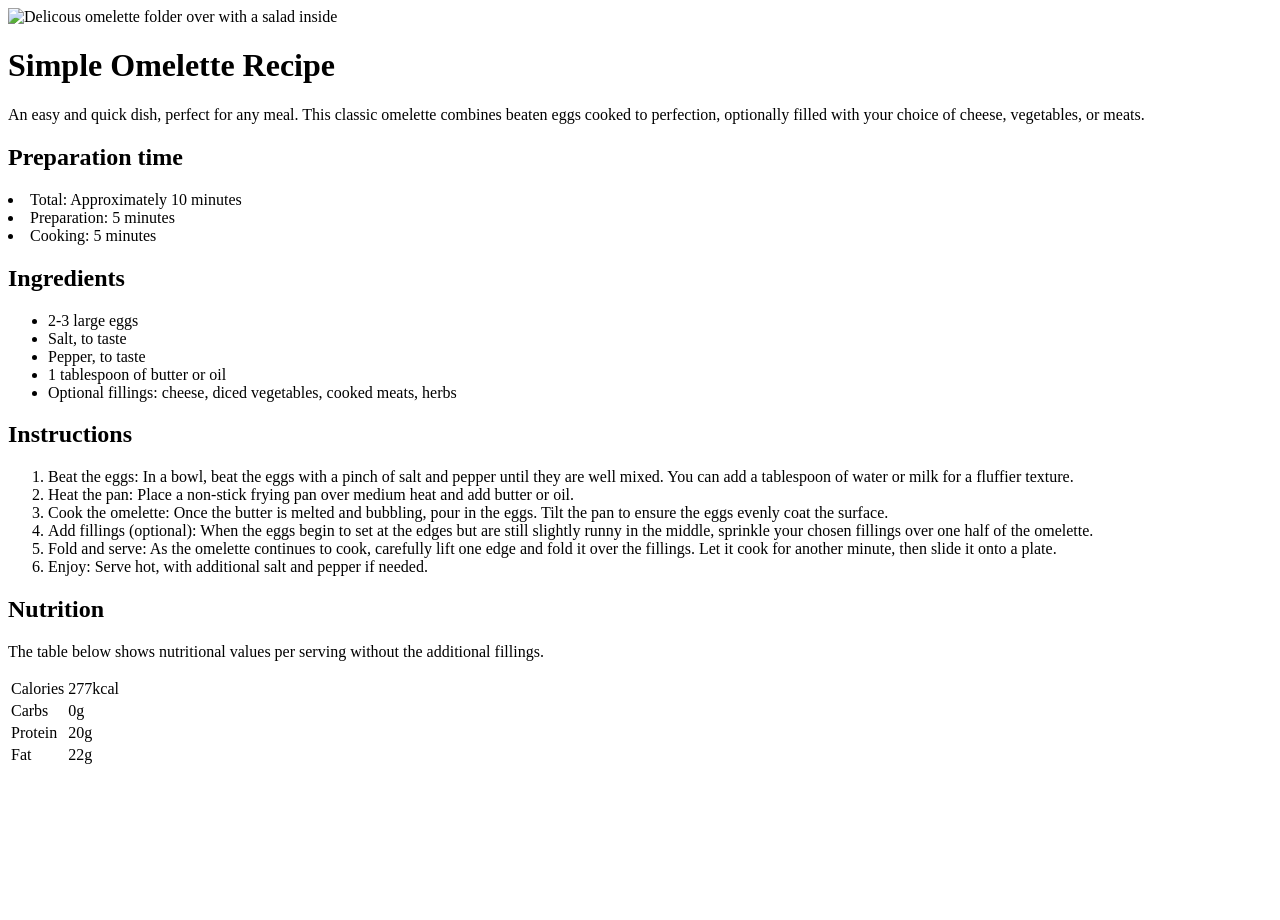
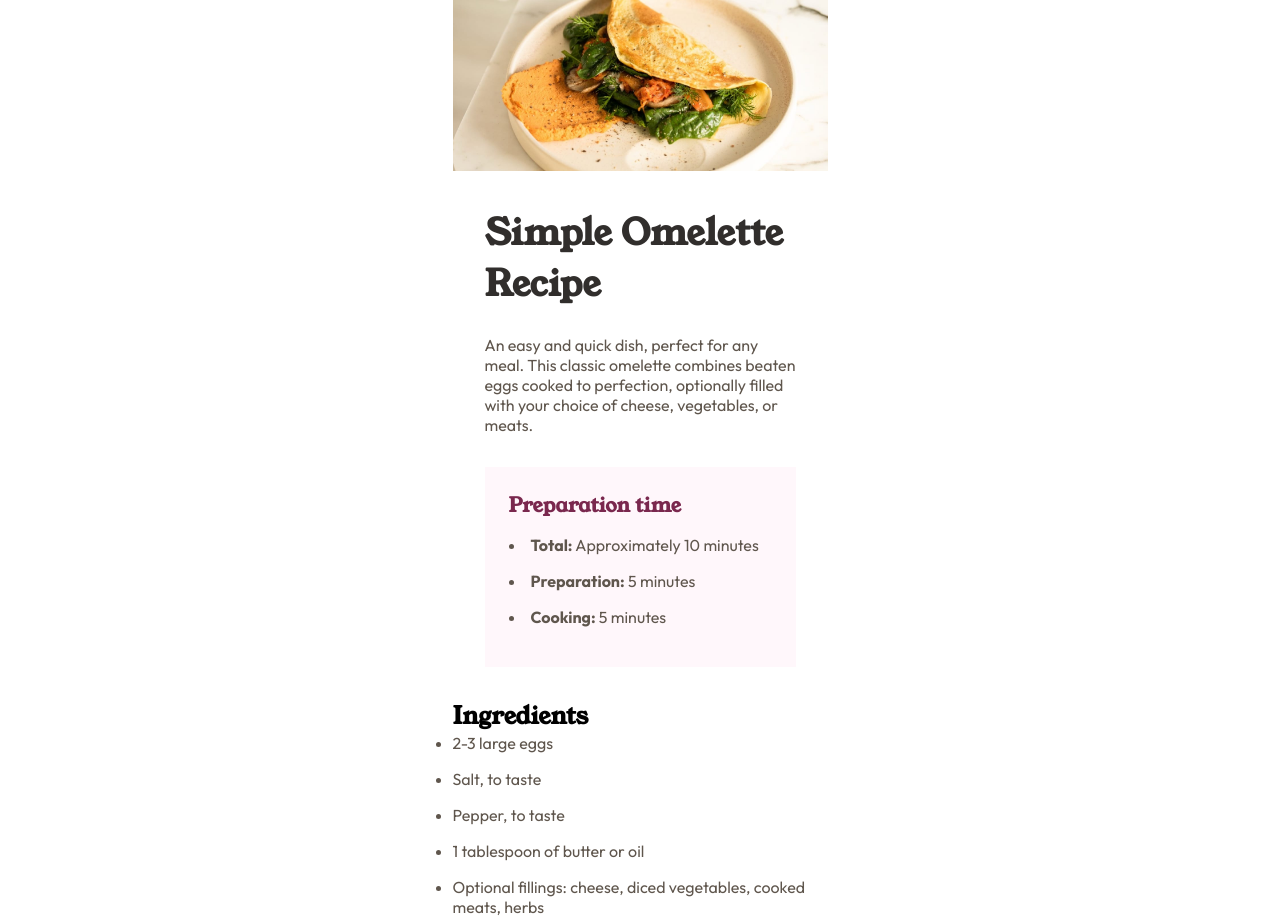
Before and after one commit to thenotoriousob/recipe-page, a plain HTML site: page index.html in a window 1280 px wide. Shown: the top 920 px of the page. Before the commit the page ends 800 px from the top, so only its background shows below. Drawn offline with nearby package versions, Linux system fonts and the light colour scheme; files that its build step writes are made by us from their sources.

Commit message:
Add styles for preparation section

```diff
--- a/index.html
+++ b/index.html
@@ -4,7 +4,10 @@
     <meta charset="UTF-8">
     <meta name="viewport" content="width=device-width, initial-scale=1.0"> <!-- displays site properly based on user's device -->
 
-    <link rel="icon" type="image/png" sizes="32x32" href="./assets/images/favicon-32x32.png">
+    <link rel="stylesheet" href="./styles/styles.css">
+    <link rel="preconnect" href="https://fonts.googleapis.com">
+    <link rel="preconnect" href="https://fonts.gstatic.com" crossorigin>
+    <link href="https://fonts.googleapis.com/css2?family=Outfit:wght@100..900&family=Young+Serif&display=swap" rel="stylesheet">
 
     <title>Frontend Mentor | Recipe page</title>
 
@@ -13,18 +16,21 @@
 
     <div class="container">
       <header>
-        <img src="/images/image-omelette.jpg" alt="Delicous omelette folder over with a salad inside" />
-        <h1>Simple Omelette Recipe</h1>
-        <p>An easy and quick dish, perfect for any meal. This classic omelette combines beaten eggs cooked
-          to perfection, optionally filled with your choice of cheese, vegetables, or meats.</p>
+        <img src="/images/image-omelette.jpeg" alt="Delicous omelette folder over with a salad inside" />
+        <div class="recipe-details-container">
+          <h1>Simple Omelette Recipe</h1>
+          <p>An easy and quick dish, perfect for any meal. This classic omelette combines beaten eggs cooked
+            to perfection, optionally filled with your choice of cheese, vegetables, or meats.
+          </p>
+        </div>
       </header>
       <main>
-        <section>
+        <section class="preparation-container">
           <h2>Preparation time</h2>
 
-          <li>Total: Approximately 10 minutes</li>
-          <li>Preparation: 5 minutes</li>
-          <li>Cooking: 5 minutes</li>
+          <li><strong>Total:</strong> Approximately 10 minutes</li>
+          <li><strong>Preparation:</strong> 5 minutes</li>
+          <li><strong>Cooking:</strong> 5 minutes</li>
         </section>
 
         <section>
--- a/styles/saas/styles.scss
+++ b/styles/saas/styles.scss
@@ -9,8 +9,14 @@ h1, h2 {
     font-family: $header-font-family;
 }
 
+li {
+    color: $stone-color;
+    margin-bottom: 1em;
+}
+
 .container {
     max-width: 375px;
+    margin: 0 auto;
 
     header {
         img {
@@ -30,4 +36,17 @@ h1, h2 {
     .recipe-details-container {
         padding: 2em;
     }
+
+    .preparation-container {
+        background-color: $light-rose-color;
+        margin: 0 2em 2em;
+        padding: 1.5em;
+
+        h2 {
+            font-weight: bold;
+            font-size: 1.25rem;
+            color: $dark-rose-color;
+            margin-bottom: .825em;
+        }
+    }
 }
```
